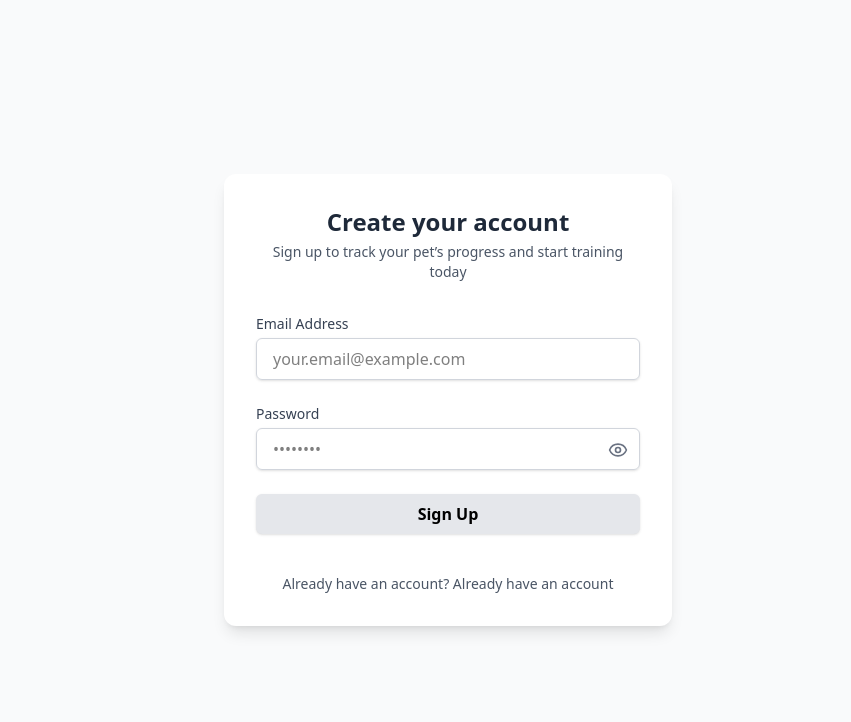
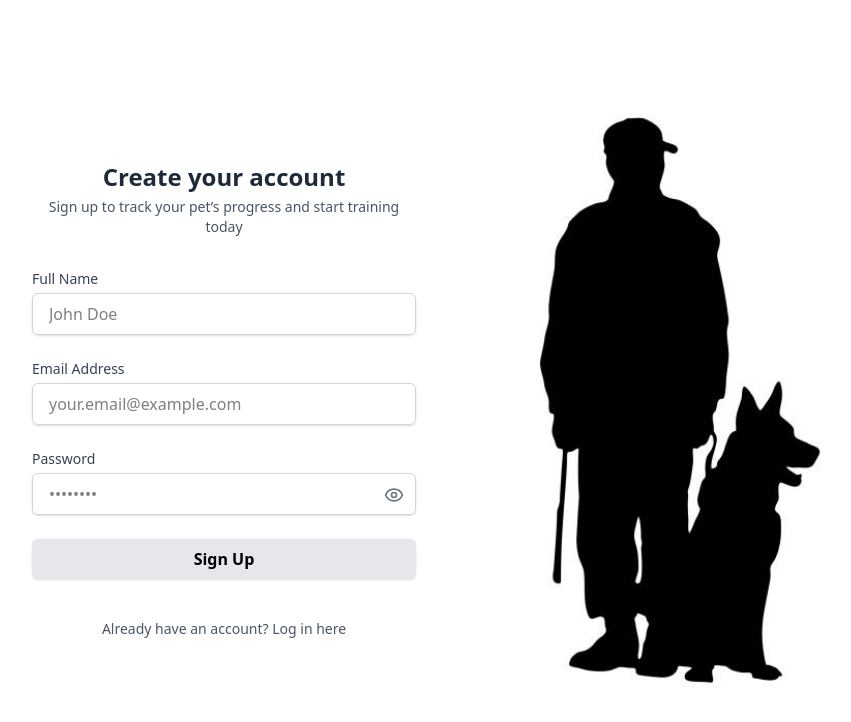
Before and after one commit to sachinggsingh/PawPerfection, a React (Vite) app in the folder Frontend/client/: page /signup in a window 1280 px wide. Shown: the top 722 px of the page, without its empty margins (192-1043 px from the left). Built offline with nearby package versions, Linux system fonts and the light colour scheme.

Commit message:
Image at signup for betterment

```diff
--- a/Frontend/client/src/components/auth/Login.jsx
+++ b/Frontend/client/src/components/auth/Login.jsx
@@ -1,55 +1,58 @@
-import React, { useState } from 'react';
-import { Link } from 'react-router-dom';
-import { Eye, EyeOff } from 'lucide-react';
-import { login } from '../../features/auth/loginSlice';
-import { useDispatch,useSelector } from 'react-redux';
-import LoadingSpinner from '../common/LoadingSpinner';
-import { useNavigate } from 'react-router-dom';
+import React, { useState } from "react";
+import { Link, useNavigate } from "react-router-dom";
+import { Eye, EyeOff } from "lucide-react";
+import { login } from "../../features/auth/loginSlice";
+import { useDispatch, useSelector } from "react-redux";
+import LoadingSpinner from "../common/LoadingSpinner";
+import LoginImage from "../../assets/Login.jpg"; // Import your image
+
 const Login = () => {
   const dispatch = useDispatch();
   const navigate = useNavigate();
-  const { loading } = useSelector(state => state.auth);
-  const [email, setEmail] = useState('');
-  const [password, setPassword] = useState('');
+  const { loading } = useSelector((state) => state.auth);
+
+  const [email, setEmail] = useState("");
+  const [password, setPassword] = useState("");
   const [showPassword, setShowPassword] = useState(false);
   const [errors, setErrors] = useState({});
 
+  // Form validation
   const validateForm = () => {
     const newErrors = {};
 
     if (!email.trim()) {
-      newErrors.email = 'Email is required';
+      newErrors.email = "Email is required";
     } else if (!/\S+@\S+\.\S+/.test(email)) {
-      newErrors.email = 'Please enter a valid email address';
+      newErrors.email = "Please enter a valid email address";
     }
 
     if (!password) {
-      newErrors.password = 'Password is required';
+      newErrors.password = "Password is required";
     }
 
     setErrors(newErrors);
     return Object.keys(newErrors).length === 0;
   };
 
+  // Handle submit
   const handleSubmit = async (e) => {
     e.preventDefault();
     if (!validateForm()) return;
-    try
-    {
+
+    try {
       const result = await dispatch(login({ email, password })).unwrap();
-      console.log('Form submitted:', result);
-      // Optionally handle loading state in UI if needed
-      navigate('/'); // Redirect to the dashboard after successful login
-    }
-    catch(error)
-    {
-      console.log(error)
+      console.log("Form submitted:", result);
+      navigate("/"); // Redirect to dashboard after login
+    } catch (error) {
+      console.log(error);
     }
   };
 
   return (
-    <div className="min-h-screen flex flex-col justify-center items-center px-4 py-10 bg-gray-50">
-      <div className="w-full max-w-md p-8 bg-white shadow-lg rounded-xl animate-slideUp">
+    <div className="min-h-screen flex flex-col justify-center items-center px-4 py-10 ">
+      <div className="w-full max-w-4xl flex bg-white  rounded-xl animate-slideUp overflow-hidden">
+        {/* Left: Login Form */}
+        <div className="w-full md:w-1/2 p-8 flex flex-col justify-center">
           <h2 className="text-2xl font-bold text-center text-gray-800">
             Welcome Back!
           </h2>
@@ -60,7 +63,10 @@ const Login = () => {
           <form onSubmit={handleSubmit} className="mt-8 space-y-6">
             {/* Email Field */}
             <div>
-            <label htmlFor="email" className="block text-sm font-medium text-gray-700">
+              <label
+                htmlFor="email"
+                className="block text-sm font-medium text-gray-700"
+              >
                 Email Address
               </label>
               <input
@@ -73,48 +79,54 @@ const Login = () => {
                 autoComplete="email"
                 required
                 className={`mt-1 block w-full px-4 py-2 border ${
-                errors.email ? 'border-red-500' : 'border-gray-300'
+                  errors.email ? "border-red-500" : "border-gray-300"
                 } rounded-md shadow-sm focus:ring-primary-500 focus:border-primary-500`}
               />
-            {errors.email && <p className="mt-1 text-sm text-red-500">{errors.email}</p>}
+              {errors.email && (
+                <p className="mt-1 text-sm text-red-500">{errors.email}</p>
+              )}
             </div>
 
             {/* Password Field */}
             <div className="relative">
-            <label htmlFor="password" className="block text-sm font-medium text-gray-700">
+              <label
+                htmlFor="password"
+                className="block text-sm font-medium text-gray-700"
+              >
                 Password
               </label>
               <input
                 id="password"
                 name="password"
-              type={showPassword ? 'text' : 'password'}
+                type={showPassword ? "text" : "password"}
                 value={password}
                 onChange={(e) => setPassword(e.target.value)}
                 placeholder="••••••••"
                 autoComplete="current-password"
                 required
                 className={`mt-1 block w-full px-4 py-2 border ${
-                errors.password ? 'border-red-500' : 'border-gray-300'
+                  errors.password ? "border-red-500" : "border-gray-300"
                 } rounded-md shadow-sm focus:ring-primary-500 focus:border-primary-500`}
               />
               <button
                 type="button"
                 onClick={() => setShowPassword(!showPassword)}
                 className="absolute right-3 top-9 text-gray-500 hover:text-primary-600 transition-colors"
-              aria-label={showPassword ? 'Hide password' : 'Show password'}
+                aria-label={showPassword ? "Hide password" : "Show password"}
               >
                 {showPassword ? <EyeOff size={20} /> : <Eye size={20} />}
               </button>
-            {errors.password && <p className="mt-1 text-sm text-red-500">{errors.password}</p>}
+              {errors.password && (
+                <p className="mt-1 text-sm text-red-500">{errors.password}</p>
+              )}
             </div>
-
 
             {/* Submit Button */}
             <button
               type="submit"
               className="w-full cursor-pointer p-2 border-outline px-4 bg-gray-200 hover:bg-gray-400 text-black font-semibold rounded-md shadow transition"
             >
-            Sign in
+              {loading ? <LoadingSpinner /> : "Sign in"}
             </button>
 
             {/* Divider */}
@@ -123,33 +135,62 @@ const Login = () => {
                 <div className="w-full border-t border-gray-300" />
               </div>
               <div className="relative flex justify-center text-sm">
-              <span className="px-2 bg-white text-gray-500">Or continue with</span>
+                <span className="px-2 bg-white text-gray-500">
+                  Or continue with
+                </span>
               </div>
             </div>
 
             {/* Google Sign In Button */}
             <button
               type="button"
-            onClick={() => window.location.href = 'http://localhost:3000/api/auth/google'}
+              onClick={() =>
+                (window.location.href = "http://localhost:3000/api/auth/google")
+              }
               className="cursor-pointer w-full py-2 px-4 border border-gray-300 rounded-md shadow-sm bg-white text-gray-700 font-medium hover:bg-gray-50 focus:outline-none focus:ring-2 focus:ring-offset-2 focus:ring-primary-500 transition-colors flex items-center justify-center"
             >
               <svg className="w-5 h-5 mr-2" viewBox="0 0 24 24">
-              <path fill="#4285F4" d="M22.56 12.25c0-.78-.07-1.53-.2-2.25H12v4.26h5.92c-.26 1.37-1.04 2.53-2.21 3.31v2.77h3.57c2.08-1.92 3.28-4.74 3.28-8.09z"/>
-              <path fill="#34A853" d="M12 23c2.97 0 5.46-.98 7.28-2.66l-3.57-2.77c-.98.66-2.23 1.06-3.71 1.06-2.86 0-5.29-1.93-6.16-4.53H2.18v2.84C3.99 20.53 7.7 23 12 23z"/>
-              <path fill="#FBBC05" d="M5.84 14.09c-.22-.66-.35-1.36-.35-2.09s.13-1.43.35-2.09V7.07H2.18C1.43 8.55 1 10.22 1 12s.43 3.45 1.18 4.93l2.85-2.22.81-.62z"/>
-              <path fill="#EA4335" d="M12 5.38c1.62 0 3.06.56 4.21 1.64l3.15-3.15C17.45 2.09 14.97 1 12 1 7.7 1 3.99 3.47 2.18 7.07l3.66 2.84c.87-2.6 3.3-4.53 6.16-4.53z"/>
+                <path
+                  fill="#4285F4"
+                  d="M22.56 12.25c0-.78-.07-1.53-.2-2.25H12v4.26h5.92c-.26 1.37-1.04 2.53-2.21 3.31v2.77h3.57c2.08-1.92 3.28-4.74 3.28-8.09z"
+                />
+                <path
+                  fill="#34A853"
+                  d="M12 23c2.97 0 5.46-.98 7.28-2.66l-3.57-2.77c-.98.66-2.23 1.06-3.71 1.06-2.86 0-5.29-1.93-6.16-4.53H2.18v2.84C3.99 20.53 7.7 23 12 23z"
+                />
+                <path
+                  fill="#FBBC05"
+                  d="M5.84 14.09c-.22-.66-.35-1.36-.35-2.09s.13-1.43.35-2.09V7.07H2.18C1.43 8.55 1 10.22 1 12s.43 3.45 1.18 4.93l2.85-2.22.81-.62z"
+                />
+                <path
+                  fill="#EA4335"
+                  d="M12 5.38c1.62 0 3.06.56 4.21 1.64l3.15-3.15C17.45 2.09 14.97 1 12 1 7.7 1 3.99 3.47 2.18 7.07l3.66 2.84c.87-2.6 3.3-4.53 6.16-4.53z"
+                />
               </svg>
               Sign in with Google
             </button>
 
             {/* Sign Up Redirect */}
             <p className="text-center text-sm text-gray-600 mt-4">
-            Don't have an account?{' '}
-            <Link to="/signup" className="font-medium text-primary-600 hover:text-primary-500 transition-colors">
+              Don't have an account?{" "}
+              <Link
+                to="/signup"
+                className="font-medium text-primary-600 hover:text-primary-500 transition-colors"
+              >
                 Create one now
               </Link>
             </p>
           </form>
+        </div>
+
+        {/* Right: Image */}
+        <div className="hidden md:block md:w-1/2">
+          <img
+            src={LoginImage}
+            alt="Login"
+            className="h-full w-full object-cover"
+          />
+        </div>
       </div>
     </div>
   );
--- a/Frontend/client/src/components/auth/Signup.jsx
+++ b/Frontend/client/src/components/auth/Signup.jsx
@@ -1,15 +1,16 @@
 import React, { useState } from 'react';
-import { Link } from 'react-router-dom';
+import { Link, useNavigate } from 'react-router-dom';
 import { Eye, EyeOff } from 'lucide-react';
 import { register } from '../../features/auth/loginSlice';
-import { useDispatch, useSelector } from 'react-redux'
+import { useDispatch, useSelector } from 'react-redux';
 import LoadingSpinner from '../common/LoadingSpinner';
-import { useNavigate } from 'react-router-dom';
+import SignupImage from '../../assets/Login.jpg'; // Import your image
 
 const Signup = () => {
   const dispatch = useDispatch();
   const navigate = useNavigate();
-  const { loading } = useSelector(state => state.auth);
+  const { loading } = useSelector((state) => state.auth);
+
   const [form, setForm] = useState({
     name: '',
     email: '',
@@ -44,21 +45,22 @@ const Signup = () => {
   const handleSubmit = async (e) => {
     e.preventDefault();
     if (!validateForm()) return;
+
     try {
       const result = await dispatch(register(form)).unwrap();
       console.log('Form submitted:', result);
-      // Optionally handle loading state in UI if needed
-      navigate('/login');
-
-    }
-    catch (error) {
-      console.log(error)
+      navigate('/login'); // redirect after signup
+    } catch (error) {
+      console.log(error);
     }
   };
 
   return (
-    <div className="min-h-screen flex flex-col justify-center items-center px-4 py-10 bg-gray-50">
-      <div className="w-full max-w-md p-8 bg-white shadow-lg rounded-xl animate-slideUp">
+    <div className="min-h-screen flex flex-col justify-center items-center px-4 py-10 ">
+      <div className="w-full max-w-4xl flex bg-white  rounded-xl animate-slideUp overflow-hidden">
+
+        {/* Left: Signup Form */}
+        <div className="w-full md:w-1/2 p-8 flex flex-col justify-center">
           <h2 className="text-2xl font-bold text-center text-gray-800">
             Create your account
           </h2>
@@ -67,6 +69,22 @@ const Signup = () => {
           </p>
 
           <form onSubmit={handleSubmit} className="mt-8 space-y-6">
+            {/* Name */}
+            <div>
+              <label htmlFor="name" className="block text-sm font-medium text-gray-700">
+                Full Name
+              </label>
+              <input
+                id="name"
+                type="text"
+                value={form.name}
+                onChange={handleChange('name')}
+                placeholder="John Doe"
+                autoComplete="name"
+                required
+                className="mt-1 block w-full px-4 py-2 border border-gray-300 rounded-md shadow-sm focus:ring-primary-500 focus:border-primary-500"
+              />
+            </div>
 
             {/* Email */}
             <div>
@@ -81,7 +99,8 @@ const Signup = () => {
                 placeholder="your.email@example.com"
                 autoComplete="email"
                 required
-              className={`mt-1 block w-full px-4 py-2 border ${errors.email ? 'border-red-500' : 'border-gray-300'
+                className={`mt-1 block w-full px-4 py-2 border ${
+                  errors.email ? 'border-red-500' : 'border-gray-300'
                 } rounded-md shadow-sm focus:ring-primary-500 focus:border-primary-500`}
               />
               {errors.email && <p className="mt-1 text-sm text-red-500">{errors.email}</p>}
@@ -100,7 +119,8 @@ const Signup = () => {
                 placeholder="••••••••"
                 autoComplete="new-password"
                 required
-              className={`mt-1 block w-full px-4 py-2 border ${errors.password ? 'border-red-500' : 'border-gray-300'
+                className={`mt-1 block w-full px-4 py-2 border ${
+                  errors.password ? 'border-red-500' : 'border-gray-300'
                 } rounded-md shadow-sm focus:ring-primary-500 focus:border-primary-500`}
               />
               <button
@@ -119,17 +139,27 @@ const Signup = () => {
               type="submit"
               className="w-full cursor-pointer p-2 border-outline px-4 bg-gray-200 hover:bg-gray-400 text-black font-semibold rounded-md shadow transition"
             >
-            Sign Up
+              {loading ? <LoadingSpinner /> : 'Sign Up'}
             </button>
 
             {/* Login Redirect */}
             <p className="text-center text-sm text-gray-600 mt-4">
               Already have an account?{' '}
               <Link to="/login" className="font-medium text-primary-600 hover:text-primary-500 transition-colors">
-              Already have an account
+                Log in here
               </Link>
             </p>
           </form>
+        </div>
+
+        {/* Right: Image */}
+        <div className="hidden md:block md:w-1/2">
+          <img
+            src={SignupImage}
+            alt="Signup"
+            className="h-full w-full object-cover object-center"
+          />
+        </div>
       </div>
     </div>
   );
--- a/Frontend/client/src/pages/PetManagement.jsx
+++ b/Frontend/client/src/pages/PetManagement.jsx
@@ -141,7 +141,7 @@ export default function PetManagement() {
                 My Pets
               </h1>
               <p className="text-gray-600 text-lg">
-                Manage your pet profiles and training information
+                Manage your pet profiles.
               </p>
             </div>
             <button
```
Also changed, not shown: Frontend/client/src/assets/Login.jpg (added). Lines whose indentation alone changed are shown as unchanged.
